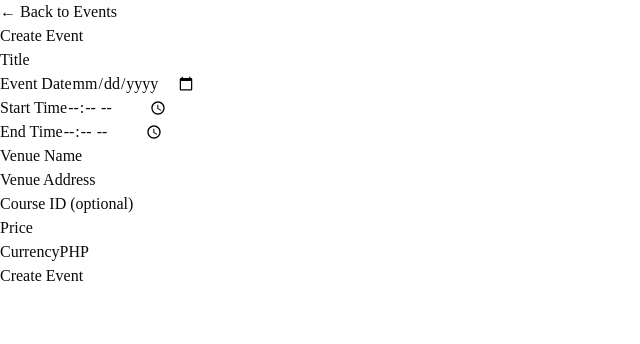
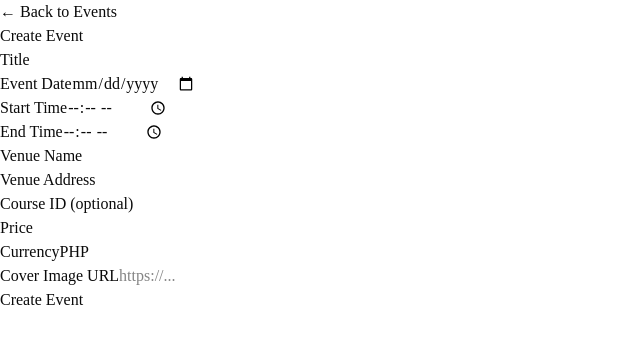
Before and after one commit to Nott001/claude-workshop, a Next.js app: page /events/new in a window 1280 px wide. Shown: the top 344 px of the page, without its empty margins (0-640 px from the left). Built offline with nearby package versions, Linux system fonts and the light colour scheme.

Commit message:
feat: add cover image URL support to events
Plumb the new cover_image_url column through types, Zod schema, API
handler, create/edit forms, and detail page display. The column was
already added in Supabase but not wired into the application.

```diff
--- a/app/api/events/route.ts
+++ b/app/api/events/route.ts
@@ -64,6 +64,7 @@ export async function POST(req: Request) {
       lng: parsed.data.lng ?? null,
       price: parsed.data.price ?? 0,
       currency: parsed.data.currency ?? "PHP",
+      cover_image_url: parsed.data.cover_image_url ?? null,
       status: "draft",
     })
     .select()
--- a/app/events/[id]/edit/page.tsx
+++ b/app/events/[id]/edit/page.tsx
@@ -14,6 +14,7 @@ interface Event {
   course_id: number | null;
   price: number;
   currency: string;
+  cover_image_url: string | null;
   status: "draft" | "active" | "complete";
 }
 
@@ -31,6 +32,7 @@ export default function EditEventPage() {
   const [courseId, setCourseId] = useState("");
   const [price, setPrice] = useState("");
   const [currency, setCurrency] = useState("");
+  const [coverImageUrl, setCoverImageUrl] = useState("");
   const [status, setStatus] = useState<"draft" | "active" | "complete">("draft");
   const [error, setError] = useState<string | null>(null);
 
@@ -52,6 +54,7 @@ export default function EditEventPage() {
       setCourseId(data.course_id ? String(data.course_id) : "");
       setPrice(String(data.price ?? 0));
       setCurrency(data.currency ?? "PHP");
+      setCoverImageUrl(data.cover_image_url ?? "");
       setStatus(data.status);
       setLoading(false);
     }
@@ -72,6 +75,7 @@ export default function EditEventPage() {
       course_id: courseId ? Number(courseId) : null,
       price: price ? Number(price) : 0,
       currency,
+      cover_image_url: coverImageUrl || null,
       status,
     };
 
@@ -138,6 +142,15 @@ export default function EditEventPage() {
           <input maxLength={3} value={currency} onChange={(e) => setCurrency(e.target.value.toUpperCase())} />
         </div>
         <div>
+          <label>Cover Image URL</label>
+          <input
+            type="url"
+            value={coverImageUrl}
+            onChange={(e) => setCoverImageUrl(e.target.value)}
+            placeholder="https://..."
+          />
+        </div>
+        <div>
           <label>Status</label>
           <select value={status} onChange={(e) => setStatus(e.target.value as "draft" | "active" | "complete")}>
             <option value="draft">Draft</option>
--- a/app/events/[id]/page.tsx
+++ b/app/events/[id]/page.tsx
@@ -32,6 +32,7 @@ interface Event {
   lat: number | null;
   lng: number | null;
   course_id: number | null;
+  cover_image_url: string | null;
   status: "draft" | "active" | "complete";
   COURSE: Course | null;
   EVENT_SPEAKERS: EventSpeaker[];
@@ -108,6 +109,12 @@ export default function EventDetailPage() {
         <span> ({event.status})</span>
       </h1>
 
+      {event.cover_image_url && (
+        <div>
+          <img src={event.cover_image_url} alt={`${event.title} cover`} style={{ maxWidth: "100%", height: "auto" }} />
+        </div>
+      )}
+
       {event.status === "draft" && (
         <div>
           <button onClick={handlePublish} disabled={publishing}>
--- a/app/events/new/page.tsx
+++ b/app/events/new/page.tsx
@@ -14,6 +14,7 @@ export default function NewEventPage() {
   const [courseId, setCourseId] = useState("");
   const [price, setPrice] = useState("");
   const [currency, setCurrency] = useState("PHP");
+  const [coverImageUrl, setCoverImageUrl] = useState("");
   const [error, setError] = useState<string | null>(null);
 
   async function handleSubmit(e: React.FormEvent) {
@@ -30,6 +31,7 @@ export default function NewEventPage() {
       course_id: courseId ? Number(courseId) : null,
       price: price ? Number(price) : 0,
       currency,
+      cover_image_url: coverImageUrl || null,
     };
 
     const res = await fetch("/api/events", {
@@ -91,6 +93,15 @@ export default function NewEventPage() {
           <label>Currency</label>
           <input maxLength={3} value={currency} onChange={(e) => setCurrency(e.target.value.toUpperCase())} />
         </div>
+        <div>
+          <label>Cover Image URL</label>
+          <input
+            type="url"
+            value={coverImageUrl}
+            onChange={(e) => setCoverImageUrl(e.target.value)}
+            placeholder="https://..."
+          />
+        </div>
         <button type="submit">Create Event</button>
       </form>
     </div>
--- a/modules/event-management/index.ts
+++ b/modules/event-management/index.ts
@@ -12,6 +12,7 @@ const eventBaseSchema = z.object({
   lng: z.coerce.number().nullable().optional(),
   price: z.coerce.number().min(0).optional(),
   currency: z.string().length(3).optional(),
+  cover_image_url: z.string().url().nullable().optional(),
   status: z.enum(["draft", "active", "complete"]).optional(),
 });
 
--- a/types/index.ts
+++ b/types/index.ts
@@ -65,6 +65,7 @@ export interface Event {
   lng: number | null;
   price: number;
   currency: string;
+  cover_image_url: string | null;
   status: EventStatus;
   created_at: string;
   updated_at: string;
```
Also changed, not shown: 2 other files (tests, documents, lock files or other folders).
